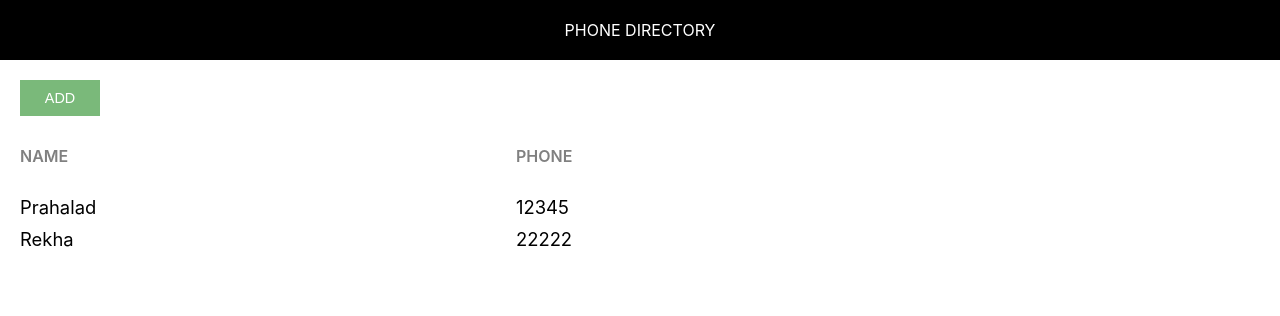
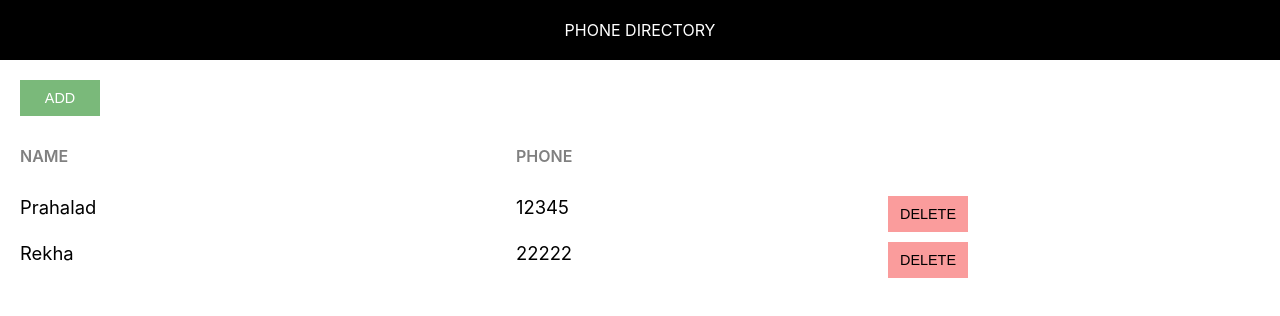
Before and after one commit to simpleprahalad/phone-directory, a React (Create React App) app: page / in a window 1280 px wide. Shown: the top 316 px of the page. Built offline with nearby package versions, Linux system fonts and the light colour scheme.

Commit message:
Added ‘Delete’ button

```diff
--- a/src/App.css
+++ b/src/App.css
@@ -42,3 +42,9 @@
     color: #808080;
     text-transform: uppercase;
 }
+
+.delete-btn {
+    background: #fa9c9c;
+    color: #000;
+    text-transform: uppercase;
+}
--- a/src/App.js
+++ b/src/App.js
@@ -34,6 +34,9 @@
             return <div key={sub.id} className="grid-container">
             <span className="grid-item">{sub.name}</span>
             <span className="grid-item">{sub.phone}</span>
+            <span className="grid-item action-btn-container">
+               <button className="custom-btn delete-btn">Delete</button>
+            </span>
           </div>
           })
         }
```
Also changed, not shown: 1 other file (tests, documents, lock files or other folders).
